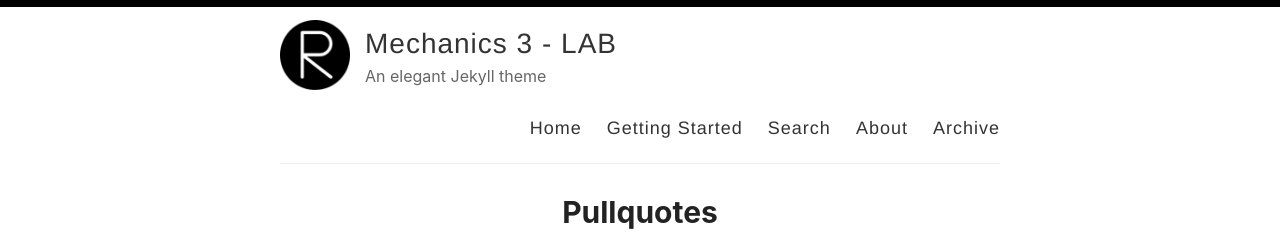
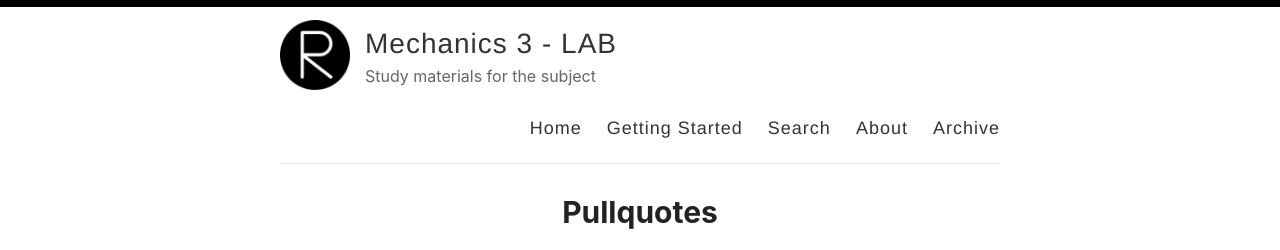
Before and after one commit to nandorrb/mechanics3, a Jekyll site: the page built from index.html, in a window 1280 px wide and 900 px high. Shown: the top 250 px of the window. Built offline with Jekyll 4.4.1, drawn with Linux system fonts in a browser that asks for light colours; the list of posts is cut into pages by our own code.

Commit message:
Update _config.yml

```diff
--- a/_config.yml
+++ b/_config.yml
@@ -9,7 +9,7 @@ name: Mechanics 3 - LAB
 author: Fernando Rubio
 
 # Short bio or description (displayed in the header)
-description: An elegant Jekyll theme
+description: Study materials for the subject
 
 # URL of your avatar or profile pic (you could use your GitHub profile pic)
 avatar: /images/reverie.png
```
